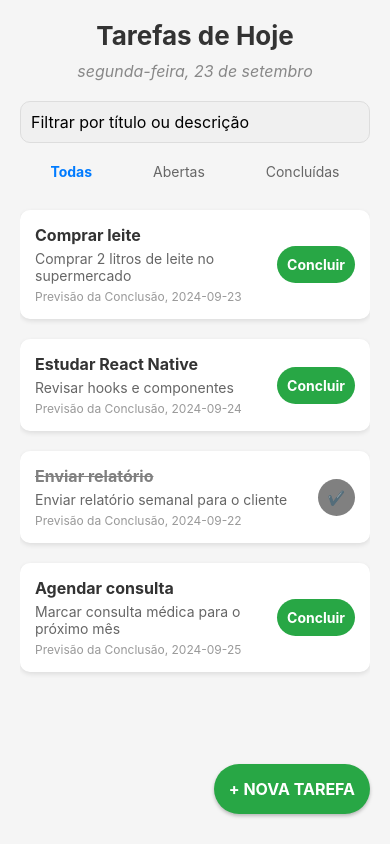
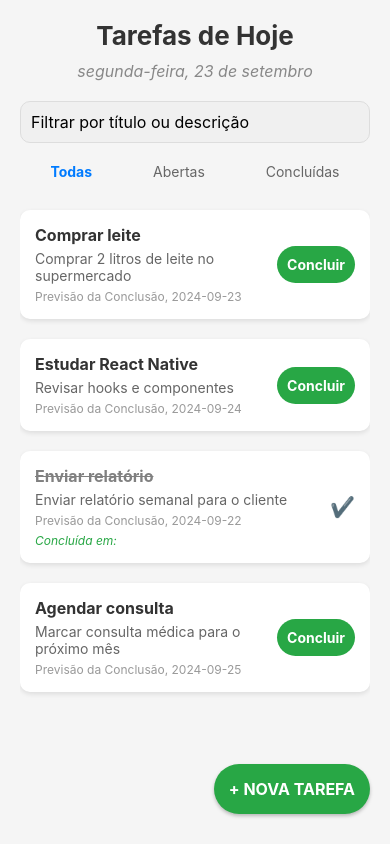
Before and after one commit to alexandrooliveira87/Projeto_Task_APP_React_Native, a React Native app in the folder Task_App/: screen / in a window 390 px wide. Built offline with nearby package versions, Linux system fonts and the light colour scheme.

Commit message:
[M1S09] Ex 10 - Desafio Opcional

```diff
--- a/Task_App/App.js
+++ b/Task_App/App.js
@@ -10,7 +10,7 @@ import { format } from 'date-fns';
 import { ptBR } from 'date-fns/locale';
 import AsyncStorage from '@react-native-async-storage/async-storage';
 
-// Função para gerar um ID único sem usar uuid
+// Função para gerar um ID único
 const gerarIDUnico = () => {
   return Date.now().toString() + Math.random().toString(36).substr(2, 9);
 };
@@ -58,11 +58,12 @@ export default function App() {
   const adicionarTarefa = (novaTarefaObj) => {
     if (novaTarefaObj.titulo && novaTarefaObj.descricao) {
       const nova = {
-        id: gerarIDUnico(), // Gerando um ID único
+        id: gerarIDUnico(),
         nome: novaTarefaObj.titulo,
         descricao: novaTarefaObj.descricao,
         data: novaTarefaObj.dataConclusao,
-        status: 'Aberta'
+        status: 'Aberta',
+        dataConclusao: null // Adicionando campo para data de conclusão
       };
       setTarefas([...tarefas, nova]);
       setModalVisivel(false);
@@ -74,11 +75,15 @@ export default function App() {
   const completarTarefa = (id) => {
     const tarefasAtualizadas = tarefas.map(tarefa => {
       if (tarefa.id === id) {
-        return { ...tarefa, status: 'Concluída' };
+        return {
+          ...tarefa,
+          status: 'Concluída',
+          dataConclusao: format(new Date(), 'dd/MM/yyyy HH:mm:ss') // Adiciona data de conclusão formatada
+        };
       }
       return tarefa;
     });
-    setTarefas(tarefasAtualizadas); // Atualizando o array original de tarefas
+    setTarefas(tarefasAtualizadas);
   };
 
   // Filtrar tarefas pelo título, descrição e aba ativa
@@ -87,8 +92,15 @@ export default function App() {
       const tituloIncluido = tarefa.nome.toLowerCase().includes(filtro.toLowerCase());
       const descricaoIncluida = tarefa.descricao.toLowerCase().includes(filtro.toLowerCase());
       const abaFiltrada = abaAtiva === 'Todas' || tarefa.status === abaAtiva;
+
       return (tituloIncluido || descricaoIncluida) && abaFiltrada;
     });
+
+    // Ordenar as tarefas concluídas pela data de conclusão (mais novas primeiro)
+    if (abaAtiva === 'Concluída') {
+      tarefasFiltradas.sort((a, b) => new Date(b.dataConclusao) - new Date(a.dataConclusao));
+    }
+
     setTarefasFiltradas(tarefasFiltradas);
   }, [filtro, tarefas, abaAtiva]);
 
--- a/Task_App/components/CardTarefa.js
+++ b/Task_App/components/CardTarefa.js
@@ -2,21 +2,32 @@
 import React from 'react';
 import { View, Text, TouchableOpacity, StyleSheet } from 'react-native';
 
-export default function CardTarefa({ titulo, descricao, horario, concluida, onConcluir }) {
+export default function CardTarefa({ titulo, descricao, horario, concluida, dataConclusao, onConcluir }) {
   return (
     <View style={styles.card}>
       <View style={styles.infoContainer}>
         <Text style={concluida ? styles.tituloConcluido : styles.titulo}>{titulo}</Text>
         <Text style={styles.descricao}>{descricao}</Text>
         <Text style={styles.horario}>{horario}</Text>
+
+        {/* Exibir a data de conclusão se a tarefa estiver concluída */}
+        {concluida && (
+          <Text style={styles.dataConclusao}>Concluída em: {dataConclusao}</Text>
+        )}
       </View>
-      <TouchableOpacity
-        style={[styles.botaoConcluir, concluida && { backgroundColor: 'gray' }]}
-        onPress={!concluida ? onConcluir : null}
-        disabled={concluida}
-      >
-        <Text style={styles.botaoTexto}>{concluida ? '✔️' : 'Concluir'}</Text>
-      </TouchableOpacity>
+
+      {!concluida && (
+        <TouchableOpacity
+          style={styles.botaoConcluir}
+          onPress={onConcluir}
+        >
+          <Text style={styles.botaoTexto}>Concluir</Text>
+        </TouchableOpacity>
+      )}
+
+      {concluida && (
+        <Text style={styles.botaoTextoConcluido}>✔️</Text>
+      )}
     </View>
   );
 }
@@ -59,6 +70,12 @@ const styles = StyleSheet.create({
     fontSize: 12,
     color: '#999',
   },
+  dataConclusao: {
+    fontSize: 12,
+    color: '#28a745',
+    marginTop: 5,
+    fontStyle: 'italic',
+  },
   botaoConcluir: {
     backgroundColor: '#28a745',
     padding: 10,
@@ -68,4 +85,9 @@ const styles = StyleSheet.create({
     color: '#fff',
     fontWeight: 'bold',
   },
+  botaoTextoConcluido: {
+    color: '#28a745',
+    fontWeight: 'bold',
+    fontSize: 20,
+  },
 });
--- a/Task_App/components/ListaDeTarefas.js
+++ b/Task_App/components/ListaDeTarefas.js
@@ -9,12 +9,13 @@ export default function ListaDeTarefas({ tarefas, completarTarefa }) {
     <ScrollView style={styles.scrollContainer} contentContainerStyle={styles.listaDeTarefas}>
       {tarefas.map((tarefa) => (
         <CardTarefa
-          key={tarefa.id} // Agora usando `id` como chave
+          key={tarefa.id}
           titulo={tarefa.nome}
           descricao={tarefa.descricao}
           horario={`Previsão da Conclusão, ${tarefa.data}`}
           concluida={tarefa.status === 'Concluída'}
-          onConcluir={() => completarTarefa(tarefa.id)} // Usando o `id` para concluir a tarefa
+          dataConclusao={tarefa.dataConclusao} // Passando a data de conclusão
+          onConcluir={() => completarTarefa(tarefa.id)}
         />
       ))}
     </ScrollView>
```
Also changed, not shown: 1 other file (tests, documents, lock files or other folders).
